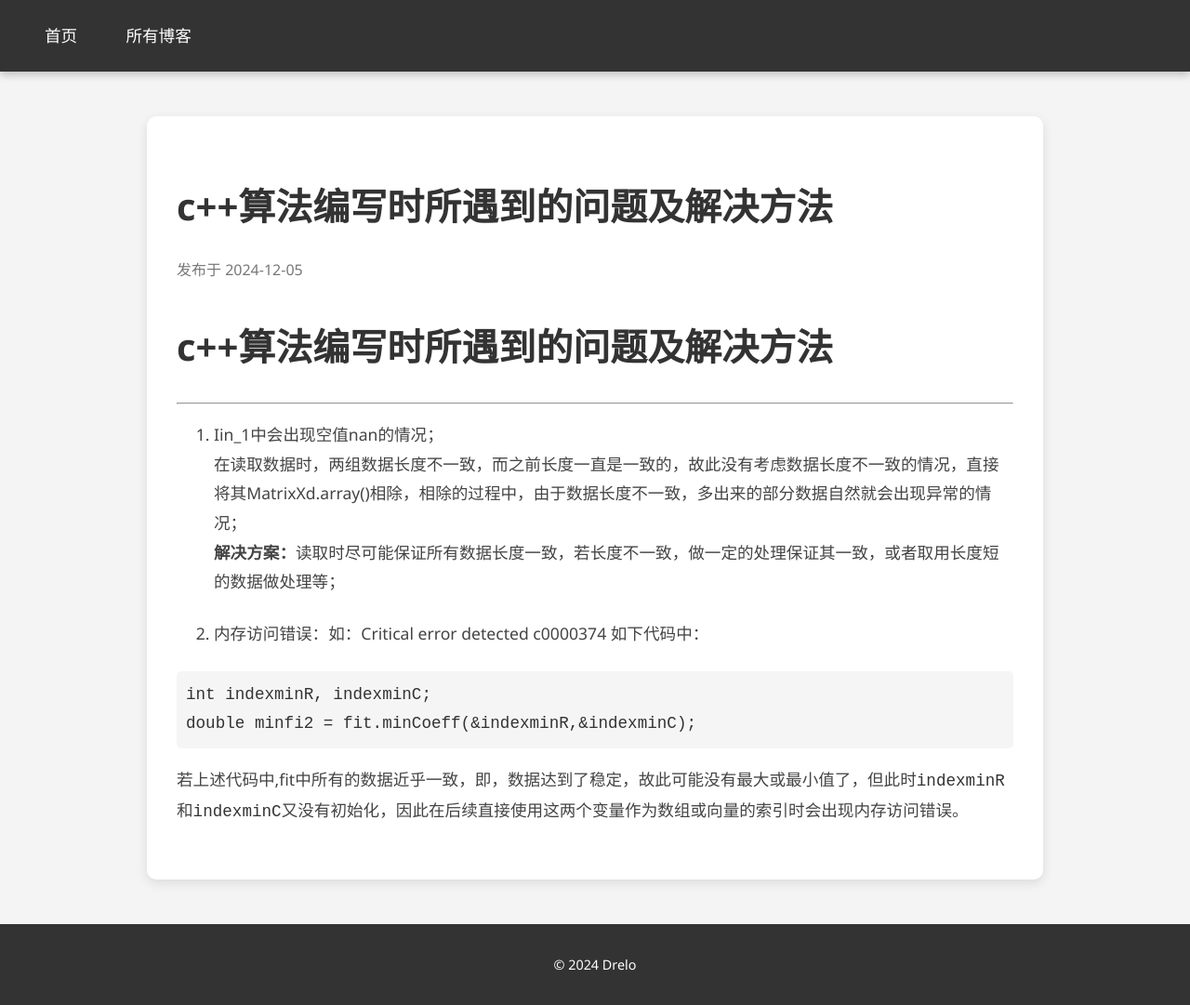
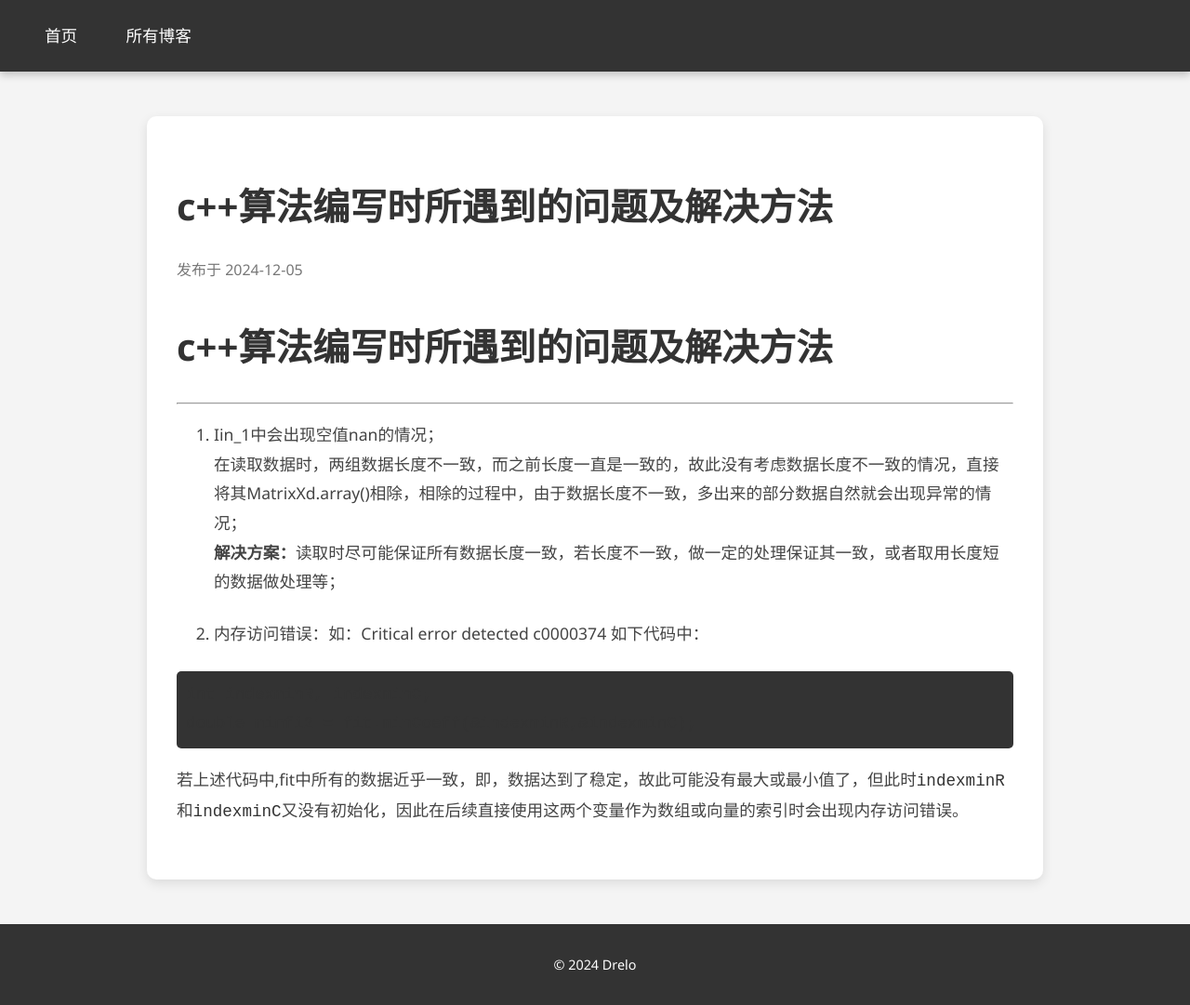
Before and after one commit to Drelov/newpage, a Jekyll site: the page built from _posts/2024-12-05-c++算法出现的问题记录.md, in a window 1280 px wide. Shown: the whole page at 93% size. Built offline with Jekyll 4.4.1, drawn with Linux system fonts in a browser that asks for light colours.

Commit message:
Update style.css

```diff
--- a/assets/css/style.css
+++ b/assets/css/style.css
@@ -134,7 +134,7 @@ footer p {
   }
 }
 pre {
-  background-color: #f5f5f5;
+  background-color: #333;
   padding: 10px;
   border-radius: 5px;
   overflow-x: auto;
```
